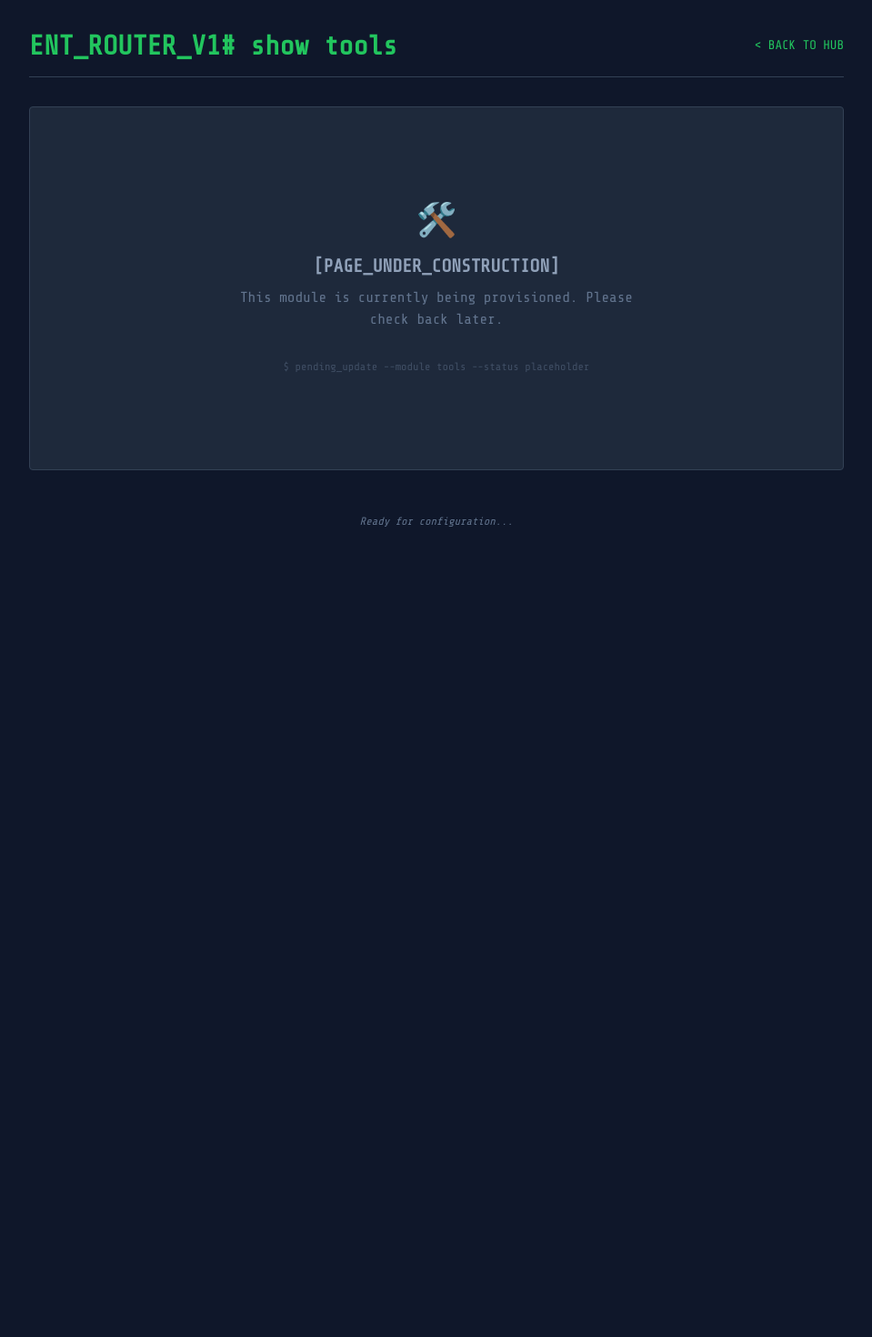
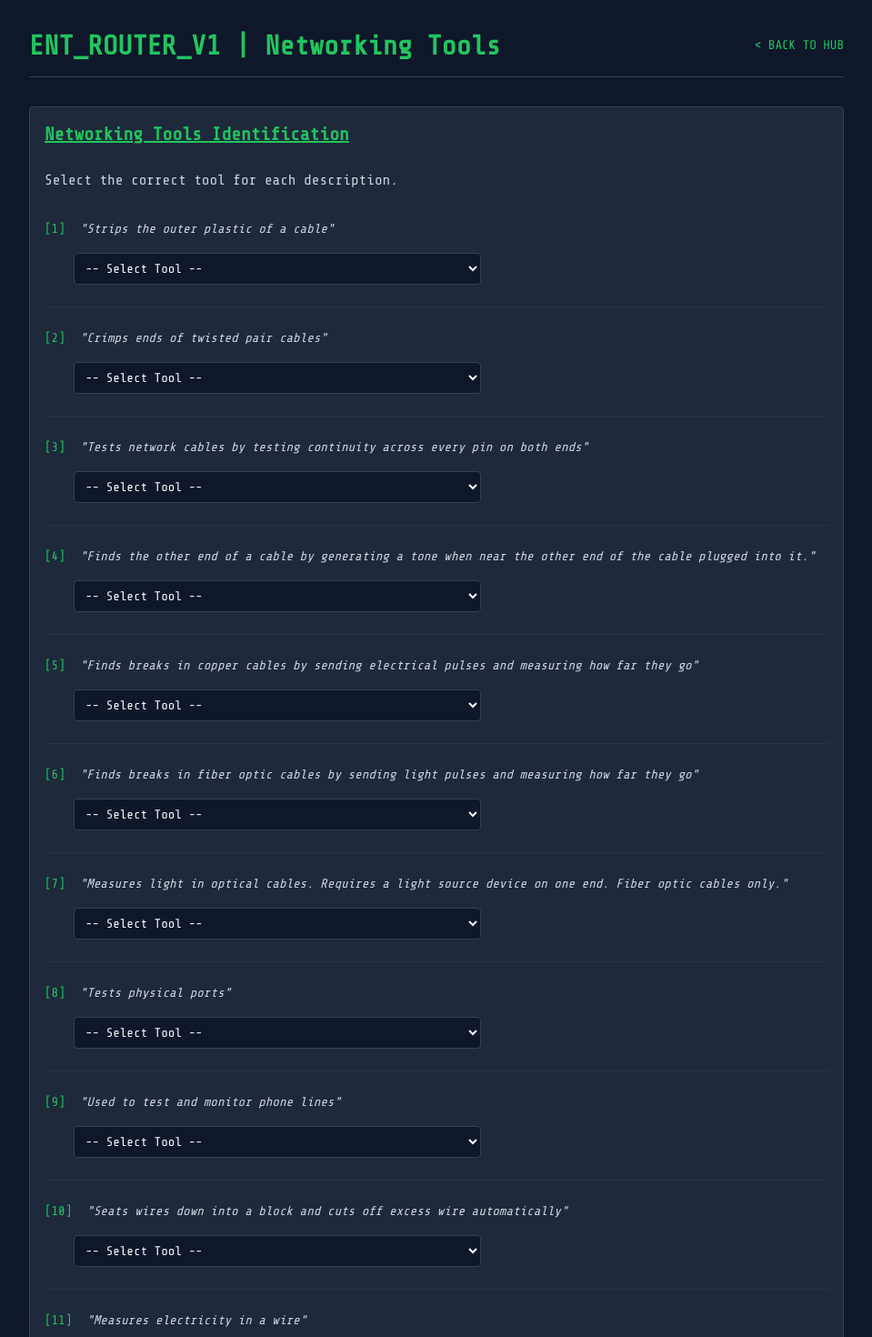
Before and after one commit to Zytronium/ENT_Study, a Next.js app: page /networking-tools in a window 1280 px wide. Shown: the top 1470 px of the page at 91% size, without its empty margins (160-1119 px from the left). Before the commit the page ends 800 px from the top, so only its background shows below. Built offline with nearby package versions, Linux system fonts and the light colour scheme.

Commit message:
Add study for networking tools

```diff
--- a/app/eia-tia-standard/page.tsx
+++ b/app/eia-tia-standard/page.tsx
@@ -5,12 +5,12 @@ export default function EiaTiaStandard() {
     <div className="min-h-screen flex flex-col items-center p-8">
       <header className="w-full max-w-4xl mb-8 border-b border-border pb-4">
         <div className="flex justify-between items-center">
-          <h1 className="text-3xl font-bold text-accent">ENT_ROUTER_V1# show tools</h1>
+          <h1 className="text-3xl font-bold text-accent">ENT_ROUTER_V1 | EIA/TIA Standard</h1>
           <Link href="/" className="text-sm text-accent hover:underline">{"<"} BACK TO HUB</Link>
         </div>
       </header>
 
-      <main className="w-full max-w-4xl terminal-box min-h-[400px] flex flex-col items-center justify-center text-slate-500">
+      <main className="w-full max-w-4xl terminal-box min-h-100 flex flex-col items-center justify-center text-slate-500">
         <div className="text-4xl mb-4">🛠️</div>
         <h2 className="text-xl font-bold mb-2 text-slate-400">[PAGE_UNDER_CONSTRUCTION]</h2>
         <p className="max-w-md text-center">
--- a/app/modem-router/page.tsx
+++ b/app/modem-router/page.tsx
@@ -5,12 +5,12 @@ export default function ModemRouter() {
     <div className="min-h-screen flex flex-col items-center p-8">
       <header className="w-full max-w-4xl mb-8 border-b border-border pb-4">
         <div className="flex justify-between items-center">
-          <h1 className="text-3xl font-bold text-accent">ENT_ROUTER_V1# show tools</h1>
+          <h1 className="text-3xl font-bold text-accent">ENT_ROUTER_V1 | Modem VS Router</h1>
           <Link href="/" className="text-sm text-accent hover:underline">{"<"} BACK TO HUB</Link>
         </div>
       </header>
 
-      <main className="w-full max-w-4xl terminal-box min-h-[400px] flex flex-col items-center justify-center text-slate-500">
+      <main className="w-full max-w-4xl terminal-box min-h-100 flex flex-col items-center justify-center text-slate-500">
         <div className="text-4xl mb-4">🛠️</div>
         <h2 className="text-xl font-bold mb-2 text-slate-400">[PAGE_UNDER_CONSTRUCTION]</h2>
         <p className="max-w-md text-center">
--- a/app/networking-tools/page.tsx
+++ b/app/networking-tools/page.tsx
@@ -1,28 +1,174 @@
+"use client";
+
+import { useState } from "react";
 import Link from "next/link";
 
-export default function NetworkingTools() {
+const toolsData = [
+  { name: "Cable Stripper", description: "Strips the outer plastic of a cable" },
+  { name: "Wire Crimper", description: "Crimps ends of twisted pair cables" },
+  { name: "Cable Tester", description: "Tests network cables by testing continuity across every pin on both ends" },
+  { name: "Tone Generator", description: "Finds the other end of a cable by generating a tone when near the other end of the cable plugged into it." },
+  { name: "TDR (Time Domain Reflectometer)", description: "Finds breaks in copper cables by sending electrical pulses and measuring how far they go" },
+  { name: "OTDR (Optical Time Domain Reflectometer)", description: "Finds breaks in fiber optic cables by sending light pulses and measuring how far they go" },
+  { name: "Light Meter", description: "Measures light in optical cables. Requires a light source device on one end. Fiber optic cables only." },
+  { name: "Loopback Adapter", description: "Tests physical ports" },
+  { name: "Butt Set", description: "Used to test and monitor phone lines" },
+  { name: "Punch Down Tool", description: "Seats wires down into a block and cuts off excess wire automatically" },
+  { name: "Multimeter", description: "Measures electricity in a wire" },
+];
+
+export default function NetworkingToolsQuiz() {
+  const [answers, setAnswers] = useState<Record<string, string>>({});
+  const [showResults, setShowResults] = useState(false);
+  const [isHardMode, setIsHardMode] = useState(false);
+  const [displayTools, setDisplayTools] = useState(toolsData);
+
+  const handleInputChange = (toolName: string, value: string) => {
+    setAnswers(prev => ({ ...prev, [toolName]: value }));
+  };
+
+  const checkResults = () => {
+    setShowResults(true);
+  };
+
+  const resetQuiz = () => {
+    const wasAllCorrect = allCorrect;
+    if (wasAllCorrect) {
+      setIsHardMode(true);
+      setDisplayTools([...toolsData].sort(() => Math.random() - 0.5));
+    }
+    setAnswers({});
+    setShowResults(false);
+  };
+
+  const isCorrect = (toolName: string, answer: string) => {
+    if (!answer) return false;
+    const tool = toolsData.find(t => t.name === toolName);
+    if (!tool) return false;
+
+    const normalizedAnswer = answer.trim().toLowerCase();
+    const normalizedName = tool.name.toLowerCase();
+
+    // For TDR and OTDR, also accept just the acronym or the full name without acronym
+    const acronym = tool.name.includes(" (") ? tool.name.split(" (")[0].toLowerCase() : null;
+    const fullName = tool.name.includes(" (") ? tool.name.split(" (")[1].replace(")", "").toLowerCase() : null;
+
+    return normalizedAnswer === normalizedName || (acronym && normalizedAnswer === acronym) || (fullName && normalizedAnswer === fullName);
+  };
+
+  const allCorrect = toolsData.every(tool => isCorrect(tool.name, answers[tool.name]));
+
   return (
     <div className="min-h-screen flex flex-col items-center p-8">
       <header className="w-full max-w-4xl mb-8 border-b border-border pb-4">
         <div className="flex justify-between items-center">
-          <h1 className="text-3xl font-bold text-accent">ENT_ROUTER_V1# show tools</h1>
+          <h1 className="text-3xl font-bold text-accent">ENT_ROUTER_V1 | Networking Tools</h1>
           <Link href="/" className="text-sm text-accent hover:underline">{"<"} BACK TO HUB</Link>
         </div>
       </header>
 
-      <main className="w-full max-w-4xl terminal-box min-h-[400px] flex flex-col items-center justify-center text-slate-500">
-        <div className="text-4xl mb-4">🛠️</div>
-        <h2 className="text-xl font-bold mb-2 text-slate-400">[PAGE_UNDER_CONSTRUCTION]</h2>
-        <p className="max-w-md text-center">
-          This module is currently being provisioned. Please check back later.
+      <main className="w-full max-w-4xl terminal-box">
+        <div className="flex justify-between items-center mb-6">
+          <h2 className="text-xl font-bold text-accent underline">Networking Tools Identification</h2>
+        </div>
+
+        <p className="mb-8 text-slate-300">
+          {isHardMode
+            ? "Type the name of the tool that matches each description. Acronyms accepted for TDR/OTDR. Double check spelling before submitting."
+            : "Select the correct tool for each description."}
         </p>
-        <div className="mt-8 font-mono text-xs opacity-50 animate-pulse">
-          $ pending_update --module tools --status placeholder
+
+        <div className="space-y-6">
+          {displayTools.map((tool, index) => (
+            <div key={tool.name} className="flex flex-col gap-2 border-b border-border/50 pb-6 last:border-0">
+              <div className="flex items-start gap-4">
+                <span className="text-accent font-mono text-sm">[{index + 1}]</span>
+                <div className="flex-grow text-sm text-slate-300 italic">
+                  "{tool.description}"
+                </div>
+              </div>
+
+              <div className="ml-8 mt-2 max-w-md">
+                {isHardMode ? (
+                  <input
+                    type="text"
+                    className={`w-full bg-slate-900 border border-border p-2 text-sm rounded focus:border-accent outline-none ${
+                      showResults
+                        ? isCorrect(tool.name, answers[tool.name])
+                          ? "border-green-500 text-green-500"
+                          : "border-red-500 text-red-500"
+                        : ""
+                    }`}
+                    placeholder="Enter tool name..."
+                    value={answers[tool.name] || ""}
+                    onChange={(e) => handleInputChange(tool.name, e.target.value)}
+                    disabled={showResults}
+                  />
+                ) : (
+                  <select
+                    className={`w-full bg-slate-900 border border-border p-2 text-sm rounded focus:border-accent outline-none ${
+                      showResults
+                        ? isCorrect(tool.name, answers[tool.name])
+                          ? "border-green-500 text-green-500"
+                          : "border-red-500 text-red-500"
+                        : ""
+                    }`}
+                    value={answers[tool.name] || ""}
+                    onChange={(e) => handleInputChange(tool.name, e.target.value)}
+                    disabled={showResults}
+                  >
+                    <option value="">-- Select Tool --</option>
+                    {[...toolsData].sort((a, b) => a.name.localeCompare(b.name)).map(t => (
+                      <option key={t.name} value={t.name}>{t.name}</option>
+                    ))}
+                  </select>
+                )}
+                {showResults && !isCorrect(tool.name, answers[tool.name]) && (
+                  <div className="text-xs text-red-400 mt-1">
+                    Expected: {tool.name}
+                  </div>
+                )}
+              </div>
+            </div>
+          ))}
+        </div>
+
+        <div className="mt-12 flex flex-col items-center gap-4">
+          {!showResults ? (
+            <button
+              onClick={checkResults}
+              className="px-6 py-2 bg-accent text-slate-900 font-bold rounded hover:bg-green-400 transition-colors"
+            >
+              VALIDATE TOOLS CONFIG
+            </button>
+          ) : (
+            <div className="text-center w-full">
+              <div className={`p-4 mb-6 rounded ${allCorrect ? "bg-green-900/30 text-green-400 border border-green-500" : "bg-red-900/30 text-red-400 border border-red-500"}`}>
+                {allCorrect ? (
+                  <div className="flex flex-col items-center">
+                    <span className="text-2xl mb-2">Success!</span>
+                    <p>All tools correctly identified.</p>
+                  </div>
+                ) : (
+                  <div className="flex flex-col items-center">
+                    <span className="text-2xl mb-2">Error!</span>
+                    <p>Tool mismatch detected. Review the items marked in red.</p>
+                  </div>
+                )}
+              </div>
+              <button
+                onClick={resetQuiz}
+                className="px-6 py-2 border border-accent text-accent font-bold rounded hover:bg-accent/10 transition-colors"
+              >
+                {allCorrect && !isHardMode ? "ACTIVATE HARD_MODE (SCRAMBLE & MASK)" : "RESET DIAGNOSTICS"}
+              </button>
+            </div>
+          )}
         </div>
       </main>
 
       <footer className="mt-12 text-xs text-slate-500 italic">
-        Ready for configuration...
+        * Based on STUDY_GUIDE.md for TTC ENT 2026
       </footer>
     </div>
   );
--- a/app/osi-model/page.tsx
+++ b/app/osi-model/page.tsx
@@ -56,7 +56,7 @@ export default function OSIQuiz() {
     <div className="min-h-screen flex flex-col items-center p-8">
       <header className="w-full max-w-4xl mb-8 border-b border-border pb-4">
         <div className="flex justify-between items-center">
-          <h1 className="text-3xl font-bold text-accent">ENT_ROUTER_V1# show osi-model</h1>
+          <h1 className="text-3xl font-bold text-accent">ENT_ROUTER_V1 | OSI Model</h1>
           <Link href="/" className="text-sm text-accent hover:underline">{"<"} BACK TO HUB</Link>
         </div>
       </header>
--- a/app/page.tsx
+++ b/app/page.tsx
@@ -4,7 +4,7 @@ export default function Home() {
   return (
     <div className="min-h-screen flex flex-col items-center p-8">
       <header className="w-full max-w-4xl mb-12 border-b border-border pb-4">
-        <h1 className="text-3xl font-bold text-accent">ENT_ROUTER_V1 hub</h1>
+        <h1 className="text-3xl font-bold text-accent">ENT_ROUTER_V1 | Hub</h1>
         <p className="text-sm text-slate-400">System Uptime: 2026-08-12 17:53:00</p>
       </header>
 
```
Also changed, not shown: 1 other file (tests, documents, lock files or other folders).
